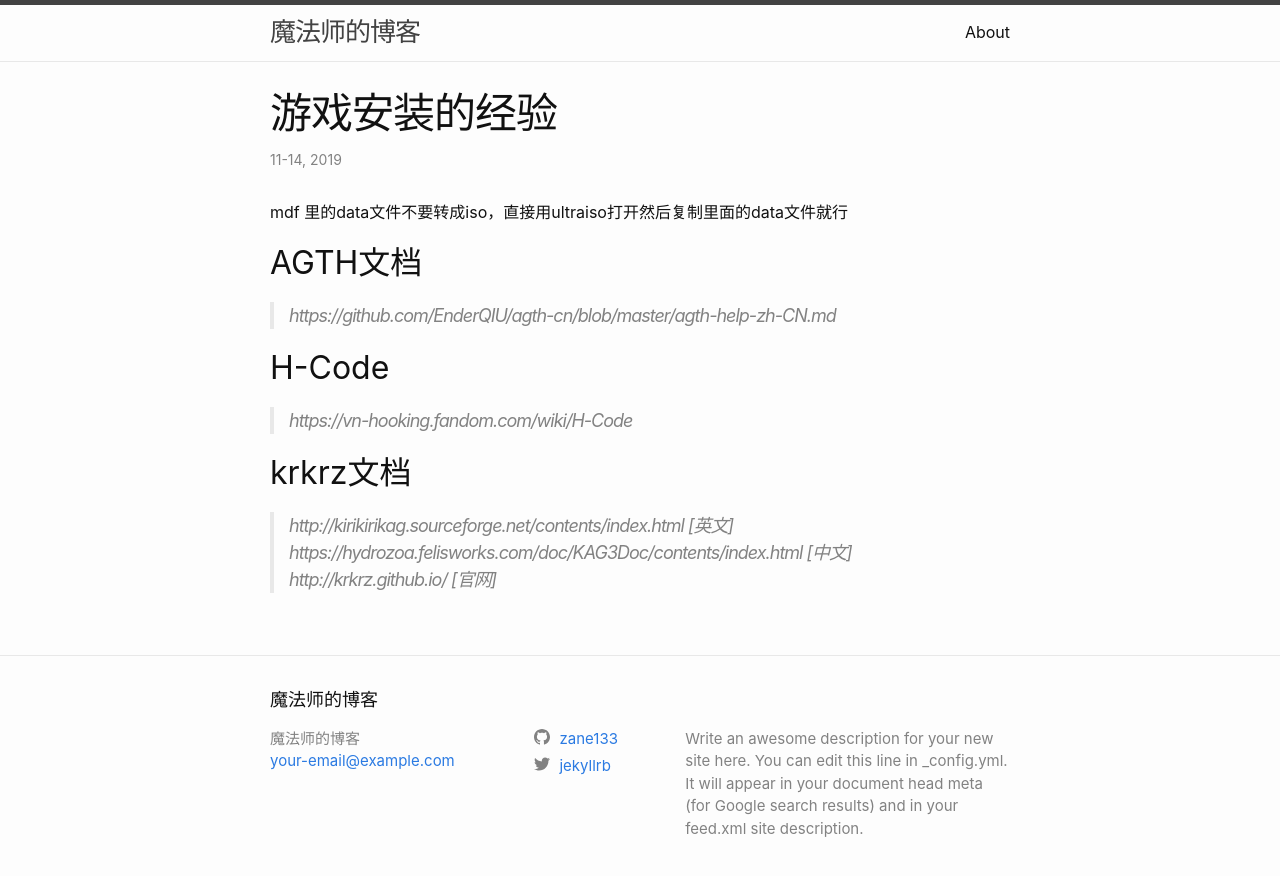
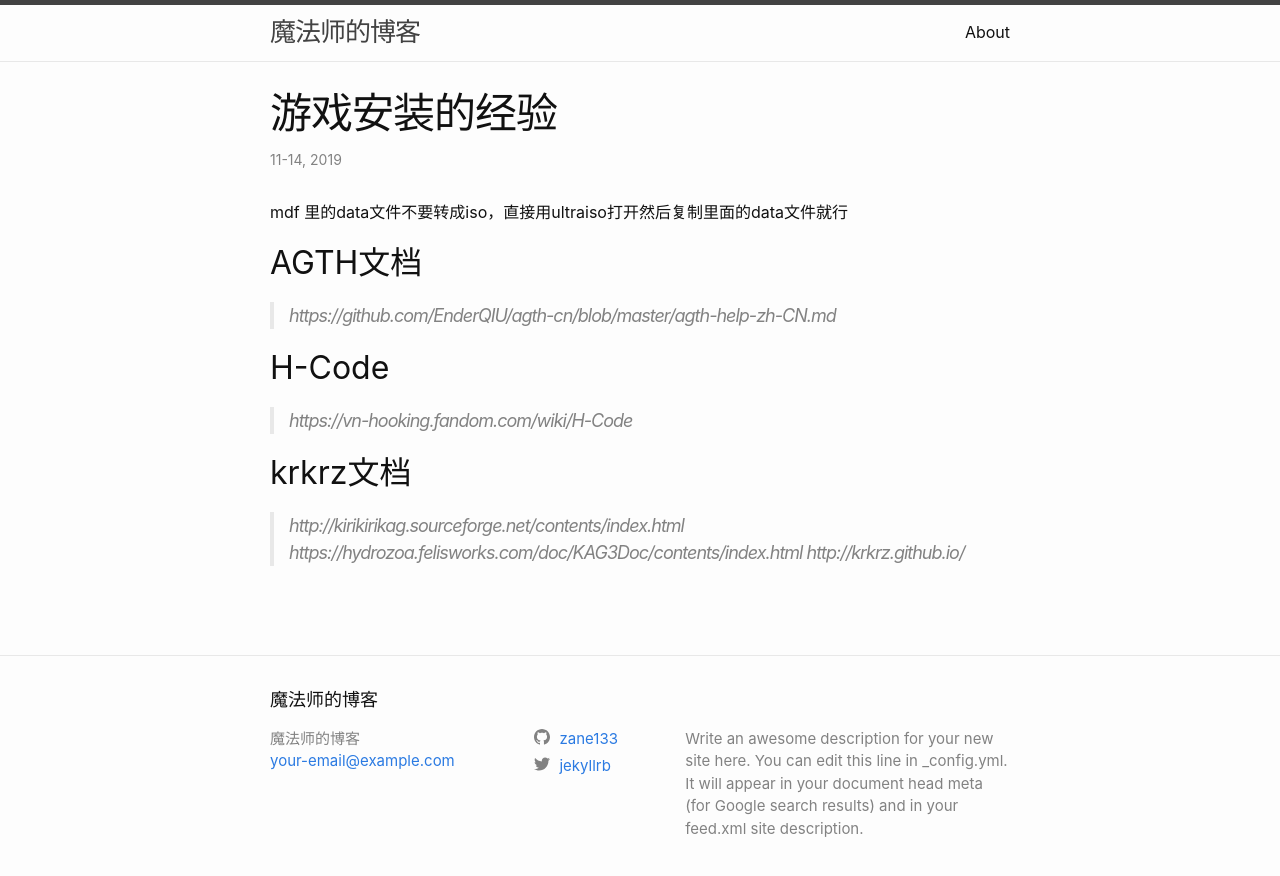
Before and after one commit to zane133/zane133.github.io, a Jekyll site: the page built from _posts/2019-11-14-galgame-jinyan.md, in a window 1280 px wide. Shown: the top 876 px of the page. Built offline with Jekyll 4.4.1, drawn with Linux system fonts in a browser that asks for light colours.

Commit message:
Update 2019-11-14-galgame-jinyan.md

```diff
--- a/_posts/2019-11-14-galgame-jinyan.md
+++ b/_posts/2019-11-14-galgame-jinyan.md
@@ -13,6 +13,6 @@ mdf 里的data文件不要转成iso，直接用ultraiso打开然后复制里面
 > https://vn-hooking.fandom.com/wiki/H-Code
 
 ## krkrz文档
-> http://kirikirikag.sourceforge.net/contents/index.html  [英文]
-> https://hydrozoa.felisworks.com/doc/KAG3Doc/contents/index.html  [中文]
-> http://krkrz.github.io/  [官网]
+> http://kirikirikag.sourceforge.net/contents/index.html
+> https://hydrozoa.felisworks.com/doc/KAG3Doc/contents/index.html
+> http://krkrz.github.io/
```
